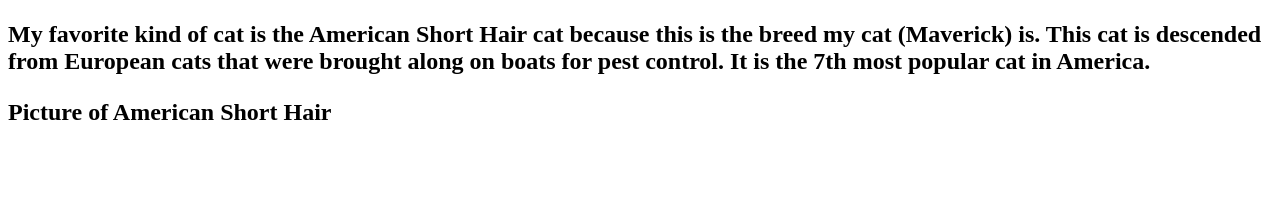
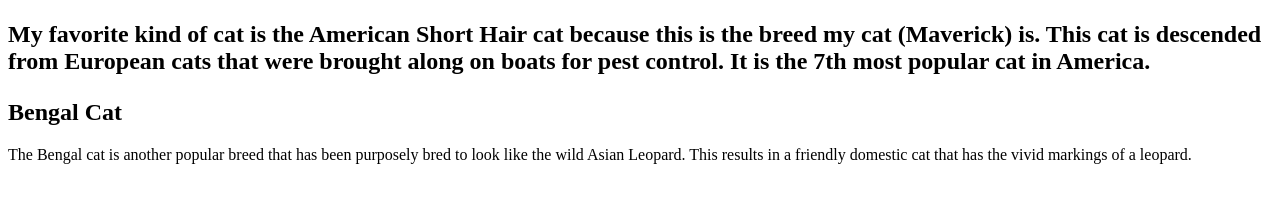
Before and after one commit to hillary26121/hillary26121.github.io, a plain HTML site: page index.html in a window 1280 px wide. Shown: the part 110-312 px from the top of the page. Drawn offline with Linux system fonts and the light colour scheme.

Commit message:
Update index.html

```diff
--- a/index.html
+++ b/index.html
@@ -9,8 +9,11 @@
        <h2>American Short Hair<h2>
          <p>My favorite kind of cat is the American Short Hair cat because this is the breed my cat (Maverick) is. This cat is descended
            from European cats that were brought along on boats for pest control. It is the 7th most popular cat in America.</p>
-         <a href:"https://www.bing.com/images/search?view=detailV2&ccid=PrkrbkHS&id=8199D66454FDF50C1026C675BA6E7D8A27F1CFC6&thid=OIP.PrkrbkHSpWuqxgF-9Qat9AHaG7&mediaurl=https%3a%2f%2fimg-aws.ehowcdn.com%2f600x600p%2fphotos.demandstudios.com%2f144%2f36%2ffotolia_12819661_XS.jpg&exph=561&expw=600&q=picture+of+american+short+hair+cat&simid=608001672129480210&selectedIndex=51&ajaxhist=0"
-            target="_blank">Picture of American Short Hair</a>
+         </div>
+     <div>
+       <h2>Bengal Cat</h2>
+         <p>The Bengal cat is another popular breed that has been purposely bred to look like the wild Asian Leopard. This results in
+           a friendly domestic cat that has the vivid markings of a leopard.</p>
          </div>
    </body>
   </html>
```
